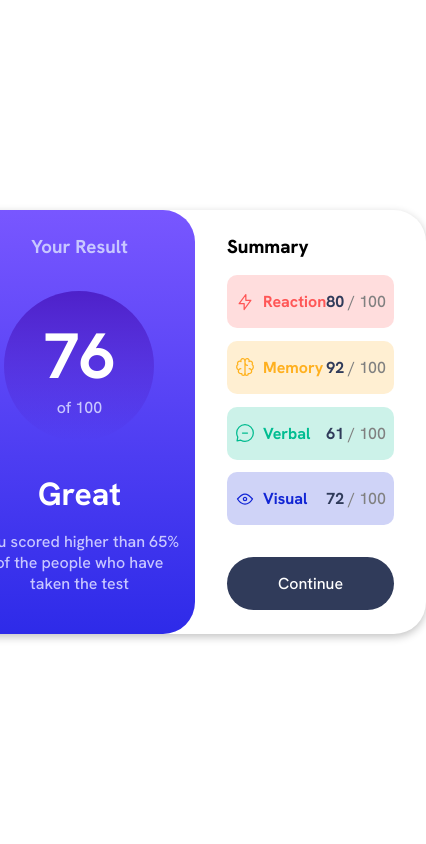
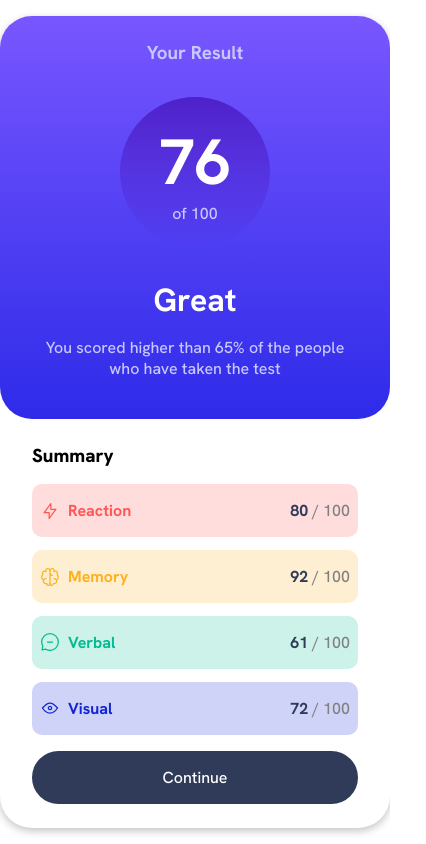
Before and after one commit to alauram/results-summary-component, a plain HTML site: page index.html in a window 390 px wide. Shown: the whole page, 426 px wide, since content can reach past the window. Drawn offline with Linux system fonts and the light colour scheme.

Commit message:
Update style.css

```diff
--- a/style.css
+++ b/style.css
@@ -175,3 +175,17 @@ body {
 .btn:hover{
     background: linear-gradient(hsl(252, 100%, 67%), hsl(241, 81%, 54%));
 }
+@media screen and (max-width:400px){
+    .card-container {
+        flex-direction: column;
+    }
+    .result {
+        width: 100%;
+    }
+    .summary {
+        width: 100%;
+    }
+    .info {
+        min-width: 100%;
+    }
+}
```
